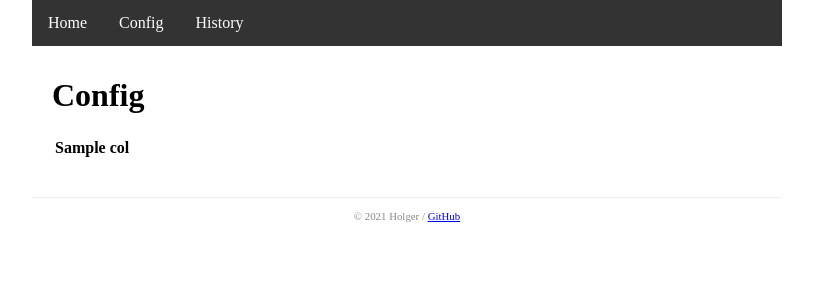
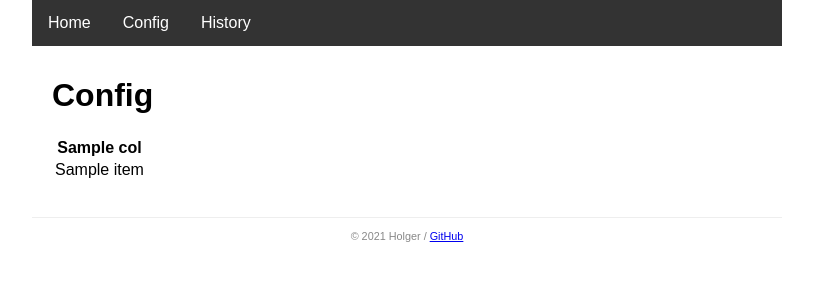
Before and after one commit to munich-ml/raspi_walli, a Python web app: template flask/templates/config.html in a window 1280 px wide. Shown: the top 300 px of the page, without its empty margins (233-1046 px from the left). Run offline with Jinja, Linux system fonts and the light colour scheme; the template is opened without the code that fills it: most values are stand-ins (such as "Sample title", 1, 10 or a date in 2020); lists and menus that the app fills with data are empty.

Commit message:
sans-serif

```diff
--- a/flask/app.py
+++ b/flask/app.py
@@ -26,4 +26,4 @@
     desired_cols = ['Bus-Adr.', 'R/W', 'Description', 'Range', 'Values / examples']
     df = df[desired_cols]
 
-    return render_template('config.html', column_names=df.columns.values, row_data=list(df.values.tolist()), zip=zip)
+    return render_template('config.html', columns=df.columns, data=list(df.values.tolist()))
--- a/flask/static/style.css
+++ b/flask/static/style.css
@@ -1,3 +1,7 @@
+* {
+    font-family: Arial, Helvetica, sans-serif;
+}
+
 body {
     margin: auto;
     width: 750px;
--- a/flask/templates/config.html
+++ b/flask/templates/config.html
@@ -5,16 +5,16 @@
 <table>
     <thead>
         <tr>
-                {% for col in column_names %}
+            {% for col in columns %}
                 <th>{{col}}</th>
             {% endfor %}
         </tr>
     </thead>
     <tbody>
-            {% for row in row_data %}
+        {% for row in data %}
         <tr>
-                {% for col, row_ in zip(column_names, row) %}
-                <td>{{row_}}</td>
+            {% for item in row %}
+                <td>{{item}}</td>
             {% endfor %}
         </tr>
         {% endfor %}
```
Lines whose indentation alone changed are shown as unchanged.
